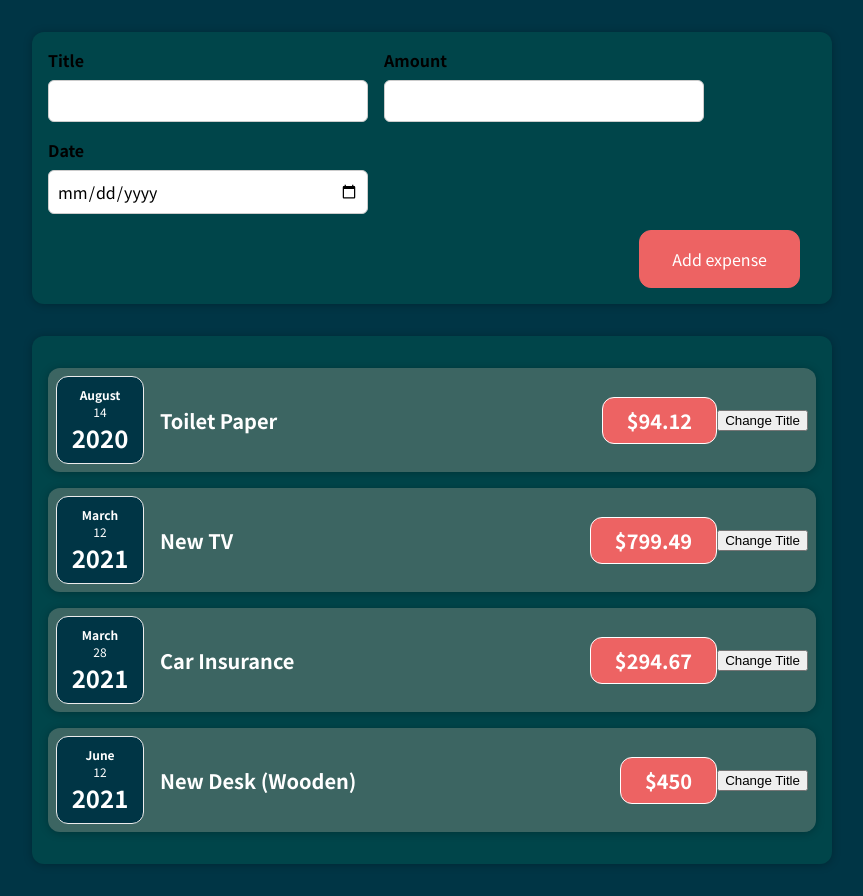
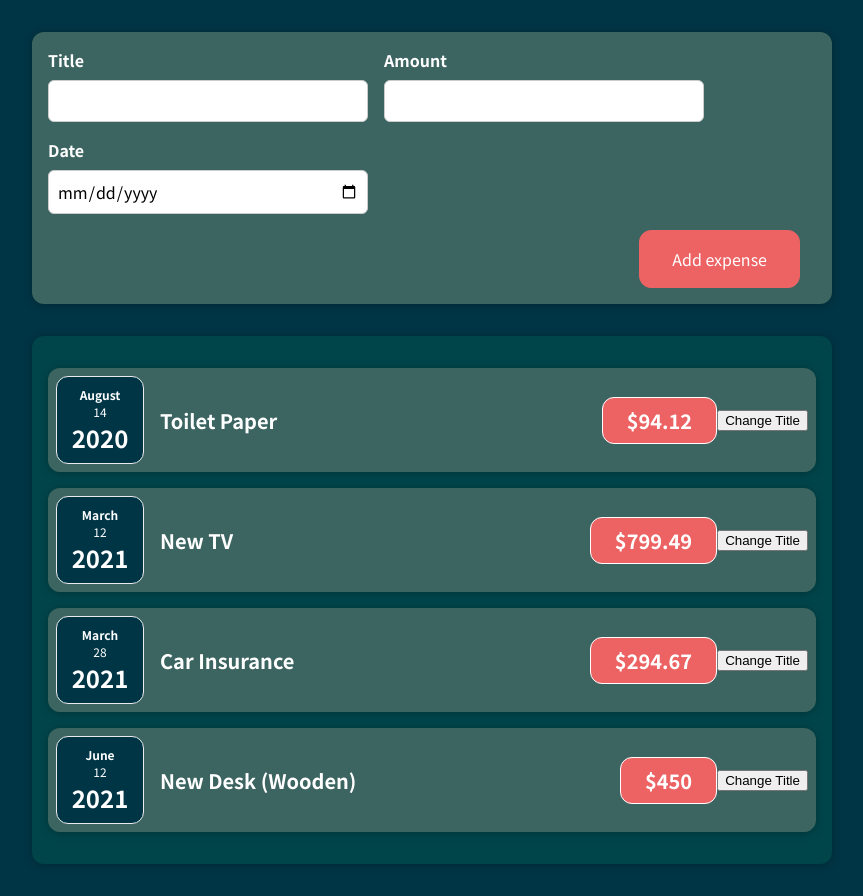
Before and after one commit to thewmking/react-expense-tracker, a React (Create React App) app: page / in a window 1280 px wide. Shown: the whole page, without its empty margins (208-1071 px from the left). Built offline with nearby package versions, Linux system fonts and the light colour scheme.

Commit message:
Smol css updates

```diff
--- a/src/components/NewExpense/ExpenseForm.css
+++ b/src/components/NewExpense/ExpenseForm.css
@@ -10,6 +10,7 @@
   font-weight: bold;
   margin-bottom: 0.5rem;
   display: block;
+  color: white;
 }
 
 .new-expense__control input {
--- a/src/components/NewExpense/NewExpense.css
+++ b/src/components/NewExpense/NewExpense.css
@@ -1,5 +1,5 @@
 .new-expense {
-  background-color: #00454a;
+  background-color: #3c6562;
   padding: 1rem;
   margin: 2rem auto;
   width: 50rem;
```
